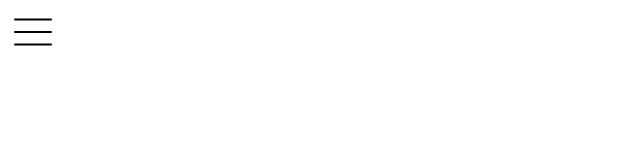
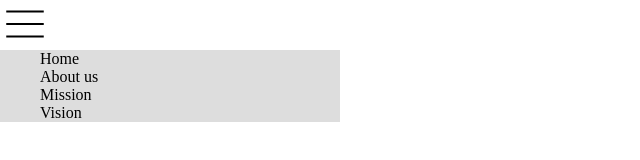
Before and after one commit to jegbune/JavaScript-Training, a plain HTML site: page lesson7.html in a window 1280 px wide. Both pictures are taken after a click on the icon 33 px from the left and 33 px from the top of the page. Shown: the whole page, without its empty margins (0-640 px from the left). Drawn offline with Linux system fonts and the light colour scheme.

Commit message:
javascript lesson on event onclick

```diff
--- a/lesson7.css
+++ b/lesson7.css
@@ -1,8 +1,22 @@
+body{
+    padding: 0;
+    margin: 0;
+}
+
 .hamburger{
     width: 50px;
     height: 50px;
 }
+.open{
+    background: color #000;
+    padding: 0;
+    display:flex;
+    align-items: center;
+}
 #open1{
     display: none;
-    list-style-type: none;;
+    list-style-type: none;
+    background-color: #ddd;
+    width: 300px;
+    margin: 0px;
 }
--- a/lesson7.html
+++ b/lesson7.html
@@ -13,8 +13,14 @@
 
     function myfunction(){
 
-        alert("You clicked me");
+        let file = document.getElementById("open1");
+        file.setAttribute("style", "display:block")
+        // alert("You clicked me");
 
+    }
+
+    function hover(){
+        // alert("You hovered your mouse")
     }
 
 
@@ -22,7 +28,7 @@
 </script>
 <div class="open" >
 
-    <svg xmlns="http://www.w3.org/2000/svg" onclick=" myfunction()" viewBox="0 0 24 24" preserveAspectRatio="xMidYMid meet" focusable="false" class="hamburger"><g class="hamburger"><path d="M21,6H3V5h18V6z M21,11H3v1h18V11z M21,17H3v1h18V17z" class="hamburger"></path></g></svg>
+    <svg xmlns="http://www.w3.org/2000/svg" onclick=" myfunction()" on onmouseover="hover()" viewBox="0 0 24 24" preserveAspectRatio="xMidYMid meet" focusable="false" class="hamburger"><g class="hamburger"><path d="M21,6H3V5h18V6z M21,11H3v1h18V11z M21,17H3v1h18V17z" class="hamburger"></path></g></svg>
 
 </div>
     <ul id="open1">
```
